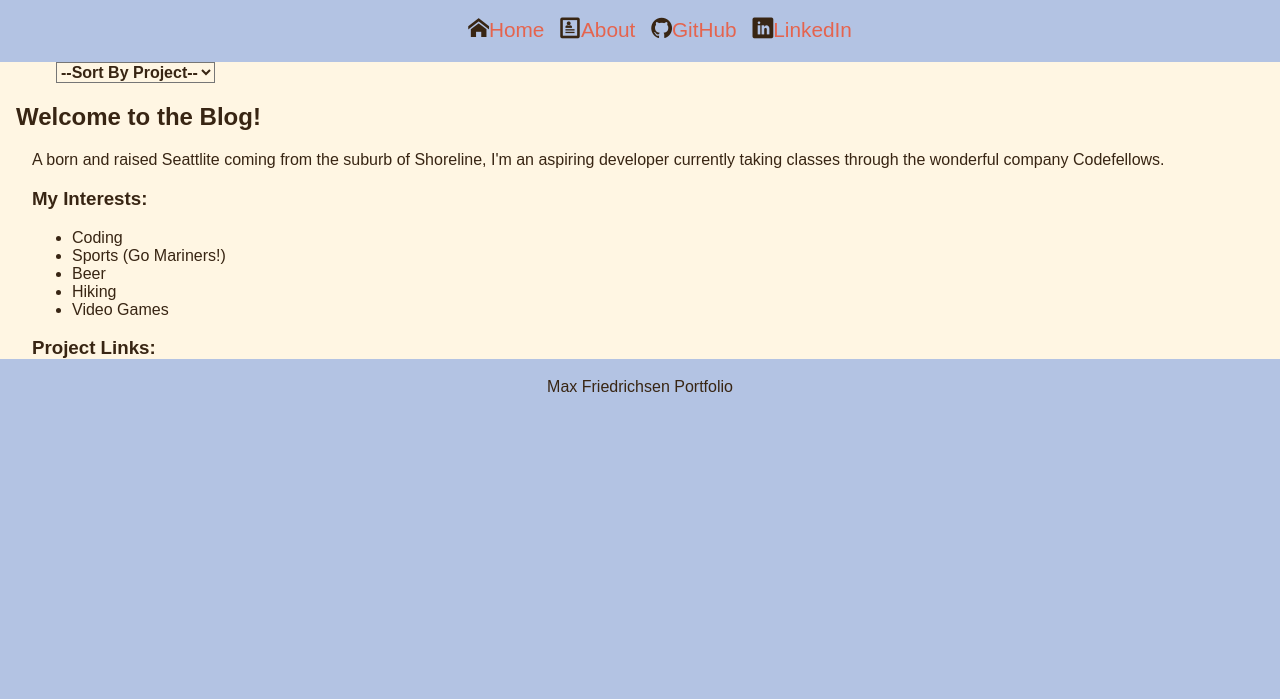
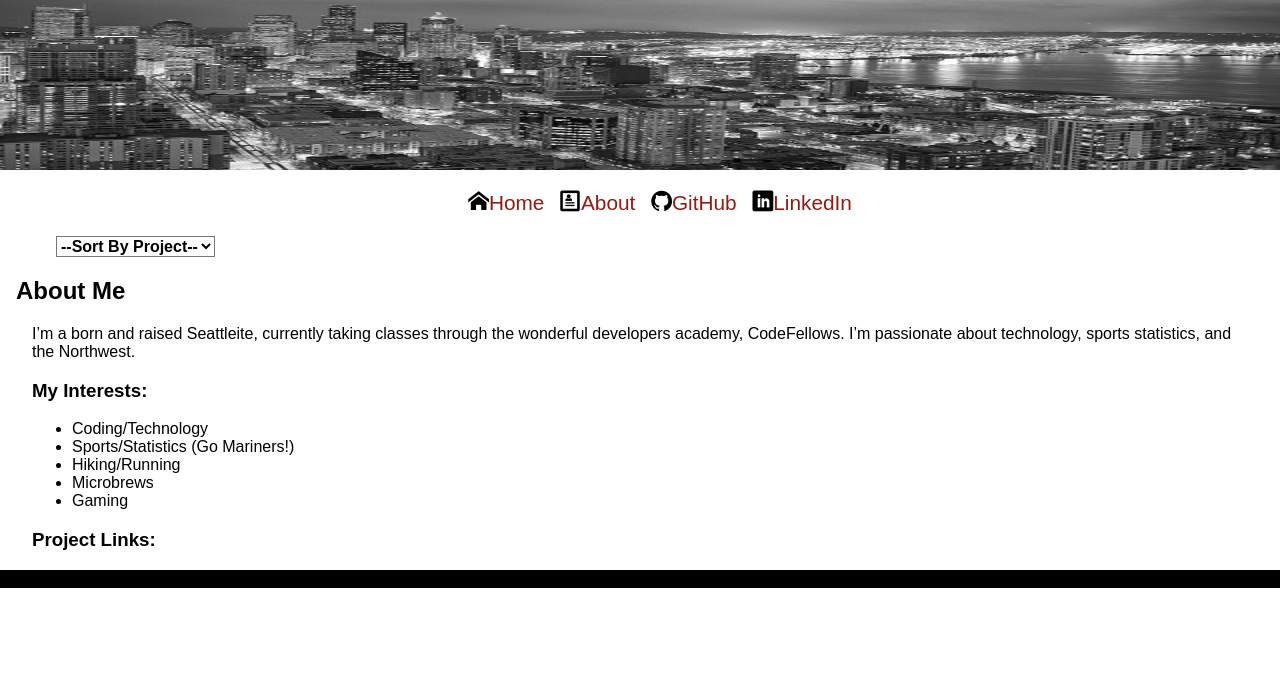
Before and after one commit to meeksfred/portfolio, a website: page index.html in a window 1280 px wide. Shown: the part 101-800 px from the top of the page. Drawn offline with Linux system fonts and the light colour scheme; files whose address does not match are found by name; a web font is replaced by a local one.

Commit message:
change style and look of site, new banner

```diff
--- a/data/portfolioArticles.json
+++ b/data/portfolioArticles.json
@@ -1,6 +1,6 @@
 [
   {
-    "title": "Code 201 Final Project",
+    "title": "U-Pik: Code 201 Final Project",
     "category": "To-Do App Seattle",
     "author": "Max Friedrichsen, Regan ONeill, Gareth Couch",
     "authorUrl": "https://github.com/meeksfred/final-project",
@@ -36,7 +36,7 @@
     "picture": "pictures/guessinggame.png"
   },
   {
-    "title": "Code 301 Final Project",
+    "title": "Find-A-Hike: Code 301 Final Project",
     "category": "Hiking App",
     "author": "Max Friedrichsen, Zach Simonson, Jeff Eng, Susan Harrison",
     "authorUrl": "https://findahike.herokuapp.com/",
--- a/index.html
+++ b/index.html
@@ -63,17 +63,17 @@
       </section>
       <section id="about" class="tab-content">
         <h2>
-          Welcome to the Blog!
+          About Me
         </h2>
         <section>
-          <p>A born and raised Seattlite coming from the suburb of Shoreline, I'm an aspiring developer currently taking classes through the wonderful company Codefellows.
+          <p>I’m a born and raised Seattleite, currently taking classes through the wonderful developers academy, CodeFellows. I’m passionate about technology, sports statistics, and the Northwest.</p>
           <h3>My Interests:</h3>
           <ul>
-            <li>Coding</li>
-            <li>Sports (Go Mariners!)</li>
-            <li>Beer</li>
-            <li>Hiking</li>
-            <li>Video Games</li>
+            <li>Coding/Technology</li>
+            <li>Sports/Statistics (Go Mariners!)</li>
+            <li>Hiking/Running</li>
+            <li>Microbrews</li>
+            <li>Gaming</li>
           </ul>
           <h3>Project Links:</h3>
           <ol>
--- a/styles/base.css
+++ b/styles/base.css
@@ -3,13 +3,13 @@
 }
 
 body {
-  background-color: #B3C3E3;
-  color: #382513;
+  background-color: white;
+  color: black;
 }
 
 main {
   width: 100%;
-  background: #FFF6E3;
+  background: white;
 }
 
 address {
@@ -27,7 +27,7 @@ hr {
 }
 
 a, a:link, a:active {
-  color: #E5644E;
+  color: #961A10;
   text-decoration: none;
 }
 
@@ -41,5 +41,5 @@ section {
 }
 
 footer {
-  background-color: #B3C3E3;
+  background-color: black;
 }
--- a/styles/layout.css
+++ b/styles/layout.css
@@ -7,7 +7,7 @@
   position: relative;
   padding: 0;
   font-size: 1.3em;
-  background-color: #B3C3E3;
+  background-color: white;
   margin: 0;
 }
 
@@ -34,7 +34,7 @@
 }
 
 #filters select {
-  background: #FFF6E3;
+  background: white;
   font-weight: bold;
 }
 
--- a/styles/modules.css
+++ b/styles/modules.css
@@ -1,8 +1,11 @@
 .main-header {
-  background-color: #B3C3E3;
+  background: url("/pictures/banner.jpg");
+  background-size: 100% 100%;
   text-align: center;
+  height: 250px;
   min-width: 435px;
 }
+
 
 @media only screen and (max-width: 646px) {
   .head-nav:hover li  {
```
Also changed, not shown: pictures/banner.jpg (added).
